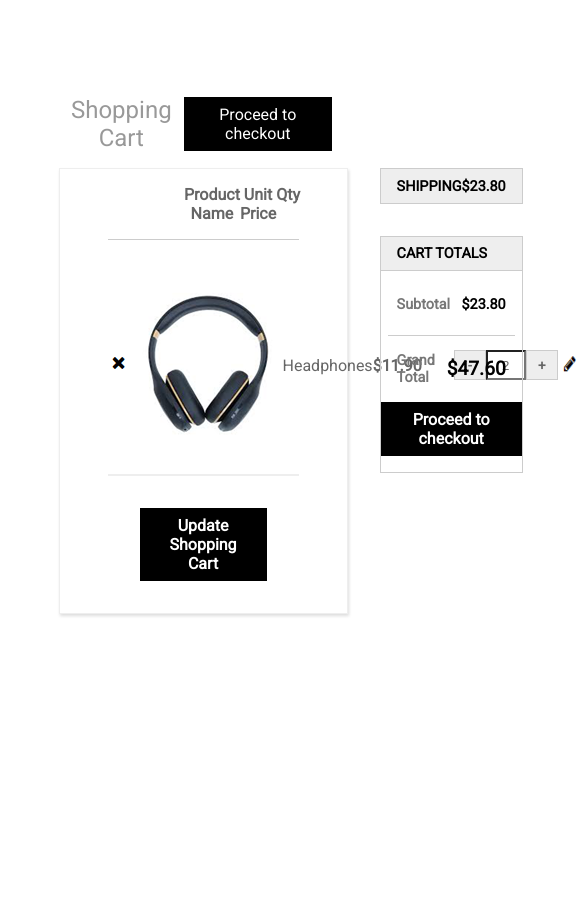
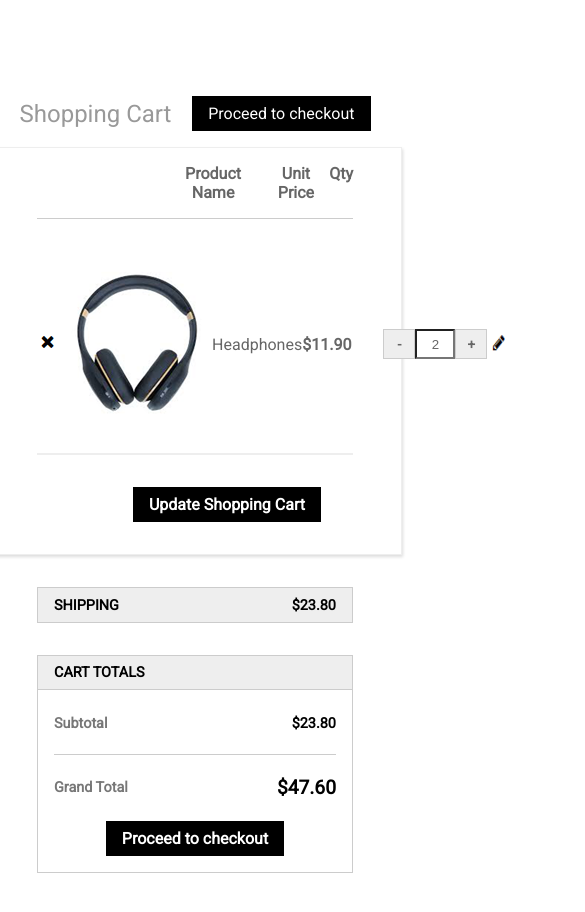
Before and after one commit to TarasekM/CC-Shopping-Cart, a React (Create React App) app: page / in a window 390 px wide. Shown: the top 912 px of the page, 585 px wide, since content can reach past the window. Before the commit the page ends 844 px from the top, so only its background shows below. Built offline with nearby package versions, Linux system fonts and the light colour scheme.

Commit message:
Add media queries for mobile.

```diff
--- a/src/components/ShoppingCart/MainCard/MainCard.module.scss
+++ b/src/components/ShoppingCart/MainCard/MainCard.module.scss
@@ -32,4 +32,9 @@
     .Bold {
         font-weight: bold;
     }
+
+    @media screen and (max-width: 1080px) {
+        min-width: 90%;
+        margin-bottom: 2rem;
+    }
 }
--- a/src/components/ShoppingCart/ShoppingCart.module.scss
+++ b/src/components/ShoppingCart/ShoppingCart.module.scss
@@ -17,5 +17,13 @@
     .MainContainer{
         display: flex;
         justify-content: flex-start;
+        @media screen and (max-width: 1080px) {
+            flex-direction: column;
+            align-items: center;
+        }
+    }
+
+    @media screen and (max-width: 1400px) {
+        min-width: 90%;
     }
 }
--- a/src/components/ShoppingCart/ShoppingSummary/ShoppingSummary.module.scss
+++ b/src/components/ShoppingCart/ShoppingSummary/ShoppingSummary.module.scss
@@ -66,4 +66,10 @@
     .Greater{
         font-size: 1.2rem;
     }
+
+    @media screen and (max-width: 1080px) {
+        min-width: 90%;
+        flex-basis: 0%;
+        margin-left: 0;
+    }
 }
```
